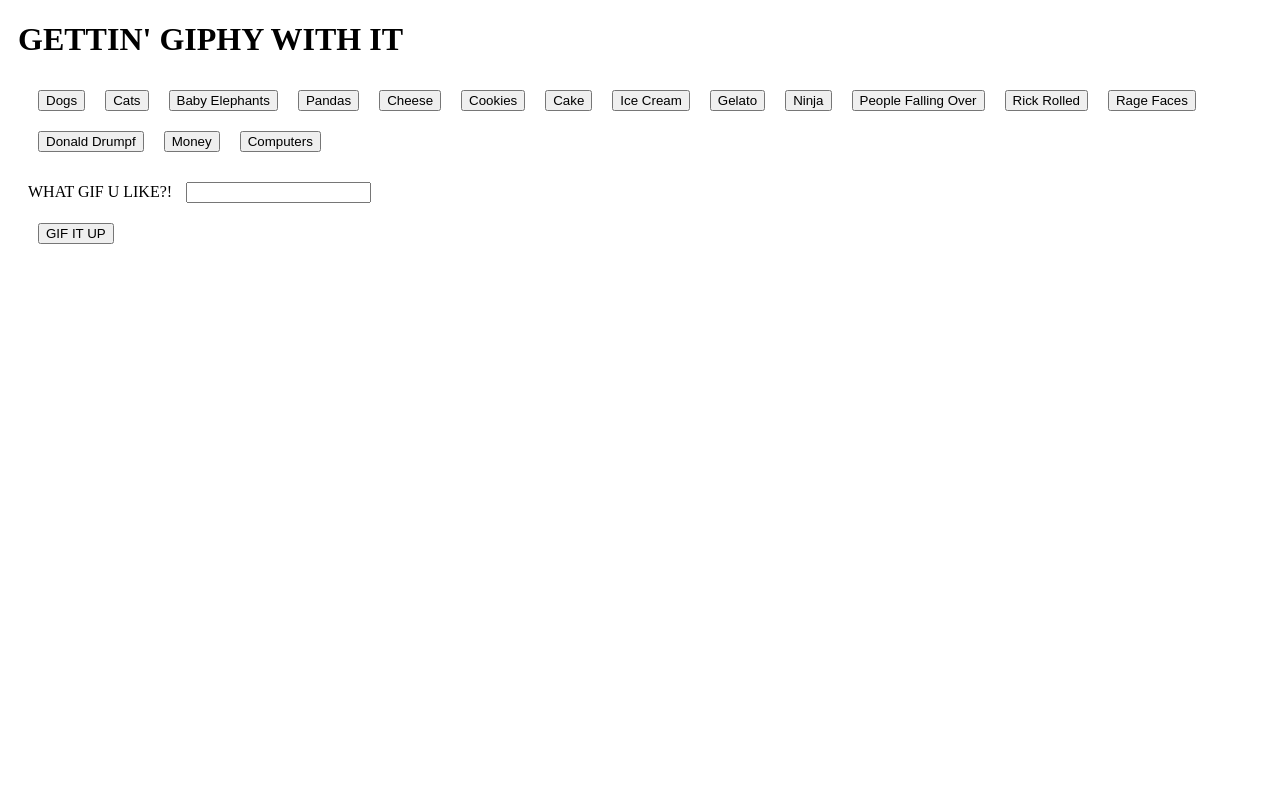
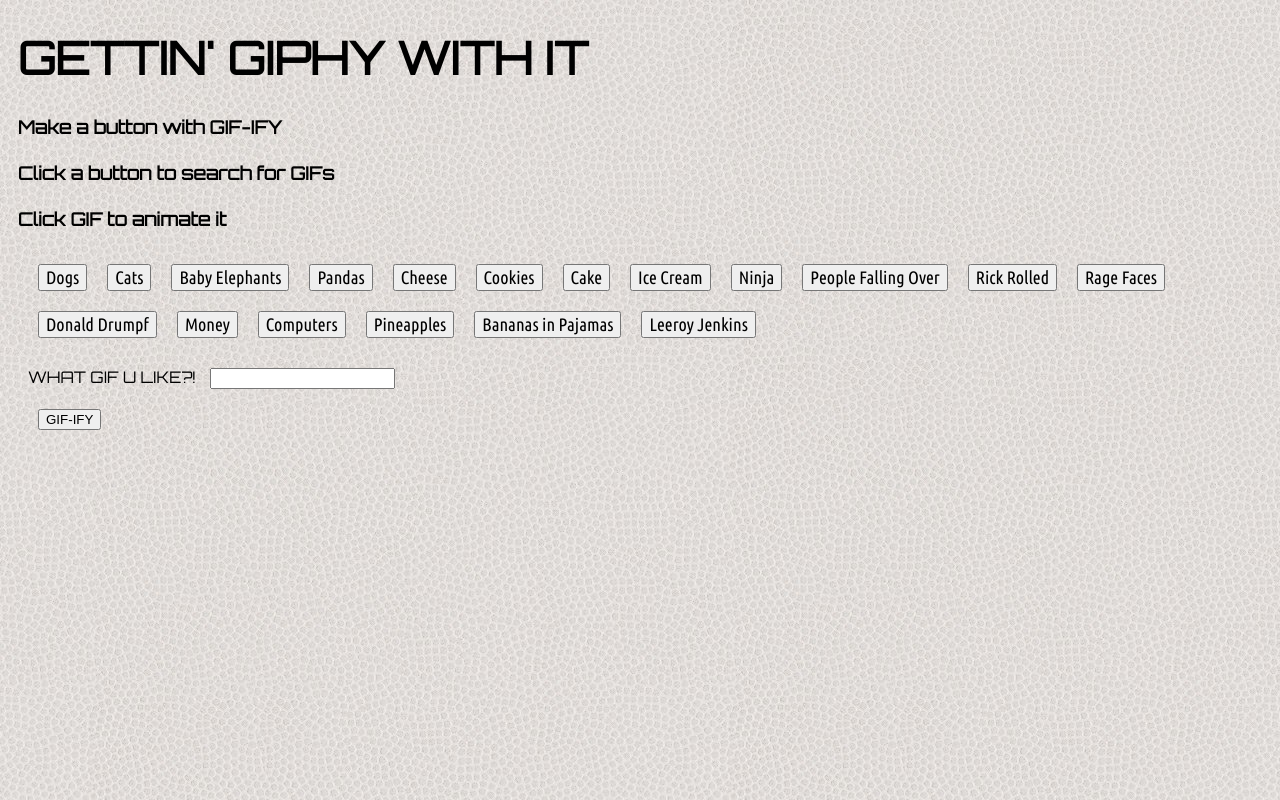
Before and after one commit to nverges/GIPHY-API, a plain HTML site: page index.html in a window 1280 px wide. Drawn offline with nearby package versions, Linux system fonts and the light colour scheme.

Commit message:
added some css

```diff
--- a/assets/css/style.css
+++ b/assets/css/style.css
@@ -0,0 +1,36 @@
+/*font-family: 'Exo 2', sans-serif;
+font-family: 'Gloria Hallelujah', cursive;
+font-family: 'Ubuntu Condensed', sans-serif;
+font-family: 'Architects Daughter', cursive;
+font-family: 'Orbitron', sans-serif;*/
+body {
+	background-image: url(../images/bgpic2.jpg);
+}
+
+button,
+div,
+form,
+input {
+	margin: 10px;
+}
+
+h1 {
+	font-size: 45px;
+}
+
+h4 {
+	font-size: 18px;
+}
+
+body {
+	font-family: 'Orbitron', sans-serif;
+}
+
+button {
+	font-family: 'Ubuntu Condensed', sans-serif;
+	font-size: 18px;
+}
+
+button:hover {
+	background-color: #e7e7e7;
+}
--- a/assets/javascript/script.js
+++ b/assets/javascript/script.js
@@ -1,7 +1,8 @@
 //////////// VARIABLES ////////////////////////////////////////////////////////////////////////
 
 // gif search parameters (buttons)
-var gifs = ["Dogs", "Cats", "Baby Elephants", "Pandas", "Cheese", "Cookies", "Cake", "Ice Cream", "Gelato", "Ninja", "People Falling Over", "Rick Rolled", "Rage Faces", "Donald Drumpf", "Money", "Computers"];
+var gifs = ["Dogs", "Cats", "Baby Elephants", "Pandas", "Cheese", "Cookies", "Cake", "Ice Cream", "Ninja", "People Falling Over",
+"Rick Rolled", "Rage Faces", "Donald Drumpf", "Money", "Computers", "Pineapples", "Bananas in Pajamas", "Leeroy Jenkins"];
 
 
 //////////// FUNCTIONS ////////////////////////////////////////////////////////////////////////
@@ -46,9 +47,9 @@ function displayGif() {
           // Creates an element to hold the image
           var image = $("<img>");
             image.attr("class", "gif");
-            image.attr("src", imgPath.fixed_height.url);
-	          image.attr("data-still", imgPath.fixed_height_still.url);
-            image.attr("data-animate", imgPath.fixed_height.url);
+            image.attr("src", imgPath.fixed_height_still.url);
+	          image.attr("data-still", imgPath.fixed_height.url);
+            image.attr("data-animate", imgPath.fixed_height_still.url);
 
       // populates div with rating and image
       gifDiv.append(ratingDisplay);
@@ -84,6 +85,7 @@ function renderButtons() {
     $("#buttons-view").append(a);
   }
 }
+
 
 // function that handles pausing gif
 function pauseGif() {
--- a/index.html
+++ b/index.html
@@ -5,20 +5,21 @@
   <meta charset="utf-8">
   <title>GIPHY API</title>
 
-  <style type="text/css">
-    button,
-    div,
-    form,
-    input {
-      margin: 10px;
-    }
-  </style>
+    <!-- Link CSS Stylesheet -->
+    <link rel="stylesheet" type="text/css" href="assets/css/style.css">
+
+    <!-- Fonts -->
+    <link href="https://fonts.googleapis.com/css?family=Architects+Daughter|Exo+2|Gloria+Hallelujah|Orbitron|Ubuntu+Condensed" rel="stylesheet">
+
 </head>
 
 <body>
 
   <div class="container">
     <h1>GETTIN' GIPHY WITH IT</h1>
+    <h4>Make a button with GIF-IFY</h4>
+    <h4>Click a button to search for GIFs</h4>
+    <h4>Click GIF to animate it</h4>
 
     <!-- Rendered buttons will get dumped here  -->
     <div id="buttons-view"></div>
@@ -28,14 +29,16 @@
       <input type="text" id="gif-input"><br>
 
       <!-- Button triggers new GIF to be added -->
-      <input id="add-gif" type="submit" value="GIF IT UP">
+      <input id="add-gif" type="submit" value="GIF-IFY">
     </form>
 
     <!-- GIFS will get dumped Dere -->
     <div id="gifs-view"></div>
 
     <script src="http://code.jquery.com/jquery-2.1.3.min.js"></script>
+
     <script type="text/javascript" src="assets/javascript/script.js">
+
 
     </script>
   </div>
```
Also changed, not shown: assets/images/bgpic.jpg (added), assets/images/bgpic2.jpg (added).
